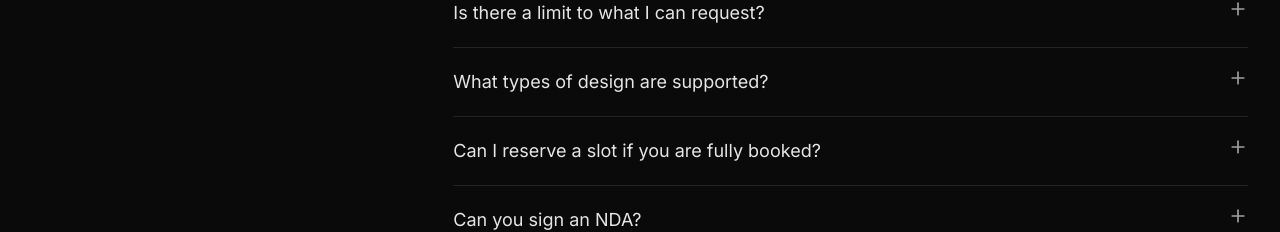
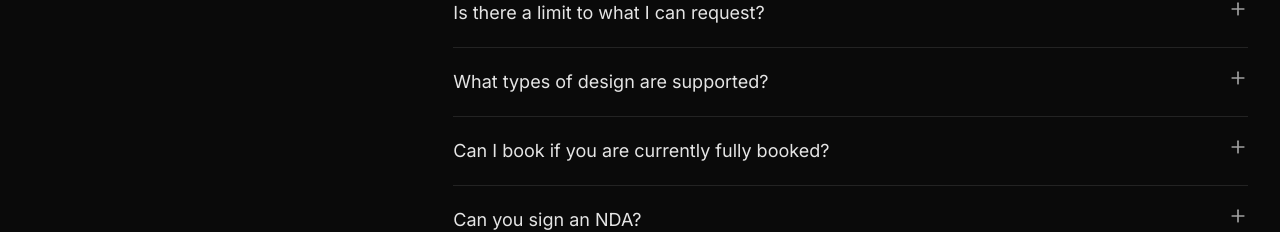
Before and after one commit to yatingzhaoo/BrewPot, a React (Vite) app: page / in a window 1280 px wide. Shown: the part 2648-2880 px from the top of the page. Built offline with nearby package versions, Linux system fonts and the light colour scheme.

Commit message:
content: update fully booked faq wording

```diff
--- a/src/components/FAQ.tsx
+++ b/src/components/FAQ.tsx
@@ -24,8 +24,8 @@ const faqs = [
     answer: "My core focus is delivering high-quality, user-friendly app interface designs and solving product UX problems, even for complex products and scenarios such as banking, web3, logistics, and healthcare.\n\nI also help refine and improve websites so your customers and users can clearly understand your product or service and appreciate its value.\n\nIn addition, I provide light brand design support, including logos, brand guidelines, and social media assets."
   },
   {
-    question: "Can I reserve a slot if you are fully booked?",
-    answer: "Yes. You can book a consultation to discuss your needs, and we can schedule a future slot based on my availability."
+    question: "Can I book if you are currently fully booked?",
+    answer: "Yes. If I’m fully booked, you can reserve my next available slot and lock your preferred start date. Once secured, your spot is reserved exclusively for you and will not be offered to others."
   },
   {
     question: "Can you sign an NDA?",
```
